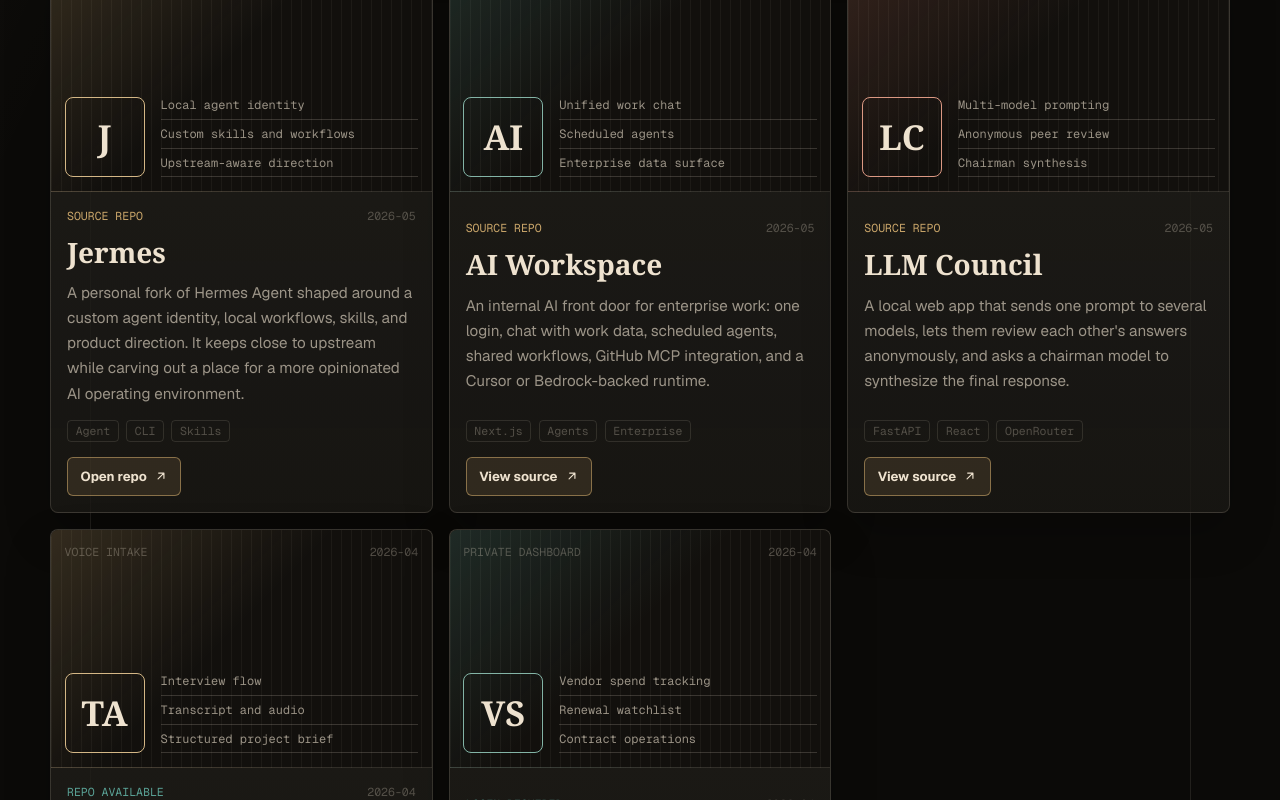
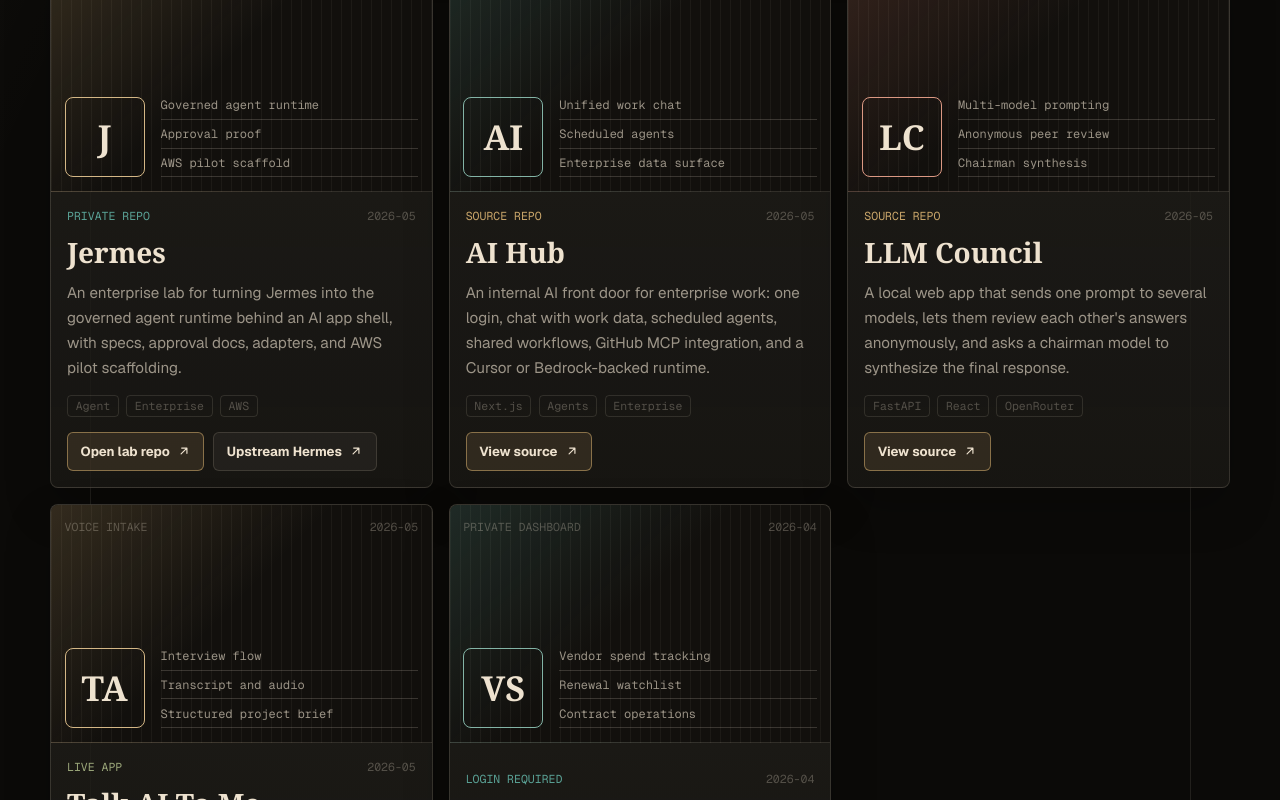
Before and after one commit to DadJokez/BuiltWithRobot, a Next.js app: page / in a window 1280 px wide. Shown: the part 1720-2520 px from the top of the page. Built offline with nearby package versions, Linux system fonts and the light colour scheme.

Commit message:
chore: update portfolio project links

```diff
--- a/src/data/projects.ts
+++ b/src/data/projects.ts
@@ -43,27 +43,32 @@ export const projects: Project[] = [
     id: "jermes",
     title: "Jermes",
     description:
-      "A personal fork of Hermes Agent shaped around a custom agent identity, local workflows, skills, and product direction. It keeps close to upstream while carving out a place for a more opinionated AI operating environment.",
-    tags: ["Agent", "CLI", "Skills"],
-    kind: "repo",
-    statusLabel: "Source repo",
+      "An enterprise lab for turning Jermes into the governed agent runtime behind an AI app shell, with specs, approval docs, adapters, and AWS pilot scaffolding.",
+    tags: ["Agent", "Enterprise", "AWS"],
+    kind: "private",
+    statusLabel: "Private repo",
     visual: {
       type: "artifact",
       accent: "brass",
-      label: "Agent fork",
+      label: "Enterprise lab",
       mark: "J",
-      lines: ["Local agent identity", "Custom skills and workflows", "Upstream-aware direction"],
+      lines: ["Governed agent runtime", "Approval proof", "AWS pilot scaffold"],
     },
     primaryAction: {
-      label: "Open repo",
+      label: "Open lab repo",
+      href: "https://github.com/DadJokez/jermes-enterprise-lab",
+    },
+    secondaryAction: {
+      label: "Upstream Hermes",
       href: "https://github.com/NousResearch/hermes-agent",
     },
-    url: "https://github.com/NousResearch/hermes-agent",
+    url: "https://github.com/DadJokez/jermes-enterprise-lab",
+    githubUrl: "https://github.com/DadJokez/jermes-enterprise-lab",
     date: "2026-05",
   },
   {
     id: "AI-workspace",
-    title: "AI Workspace",
+    title: "AI Hub",
     description:
       "An internal AI front door for enterprise work: one login, chat with work data, scheduled agents, shared workflows, GitHub MCP integration, and a Cursor or Bedrock-backed runtime.",
     tags: ["Next.js", "Agents", "Enterprise"],
@@ -113,8 +118,8 @@ export const projects: Project[] = [
     description:
       "A voice-first intake app where someone talks through a project idea with an AI interviewer, then gets a structured brief with the audio, transcript, and next-step summary saved to a dashboard.",
     tags: ["Next.js", "Voice AI", "Briefs"],
-    kind: "private",
-    statusLabel: "Repo available",
+    kind: "live",
+    statusLabel: "Live app",
     visual: {
       type: "artifact",
       accent: "brass",
@@ -123,12 +128,16 @@ export const projects: Project[] = [
       lines: ["Interview flow", "Transcript and audio", "Structured project brief"],
     },
     primaryAction: {
+      label: "Open app",
+      href: "https://talk-ai-to-me.vercel.app",
+    },
+    secondaryAction: {
       label: "View source",
       href: "https://github.com/DadJokez/ai-intake",
     },
-    url: "https://github.com/DadJokez/ai-intake",
+    url: "https://talk-ai-to-me.vercel.app",
     githubUrl: "https://github.com/DadJokez/ai-intake",
-    date: "2026-04",
+    date: "2026-05",
   },
   {
     id: "sort-of-history",
@@ -172,7 +181,12 @@ export const projects: Project[] = [
       label: "Open site",
       href: "https://hello-kappa-khaki.vercel.app/",
     },
+    secondaryAction: {
+      label: "View source",
+      href: "https://github.com/DadJokez/hello",
+    },
     url: "https://hello-kappa-khaki.vercel.app/",
+    githubUrl: "https://github.com/DadJokez/hello",
     date: "2026-04",
   },
   {
@@ -194,7 +208,12 @@ export const projects: Project[] = [
       label: "Open app",
       href: "https://vendor-spend-management.vercel.app/",
     },
+    secondaryAction: {
+      label: "View source",
+      href: "https://github.com/DadJokez/vendor-spend-management",
+    },
     url: "https://vendor-spend-management.vercel.app/",
+    githubUrl: "https://github.com/DadJokez/vendor-spend-management",
     date: "2026-04",
   },
 ];
```
